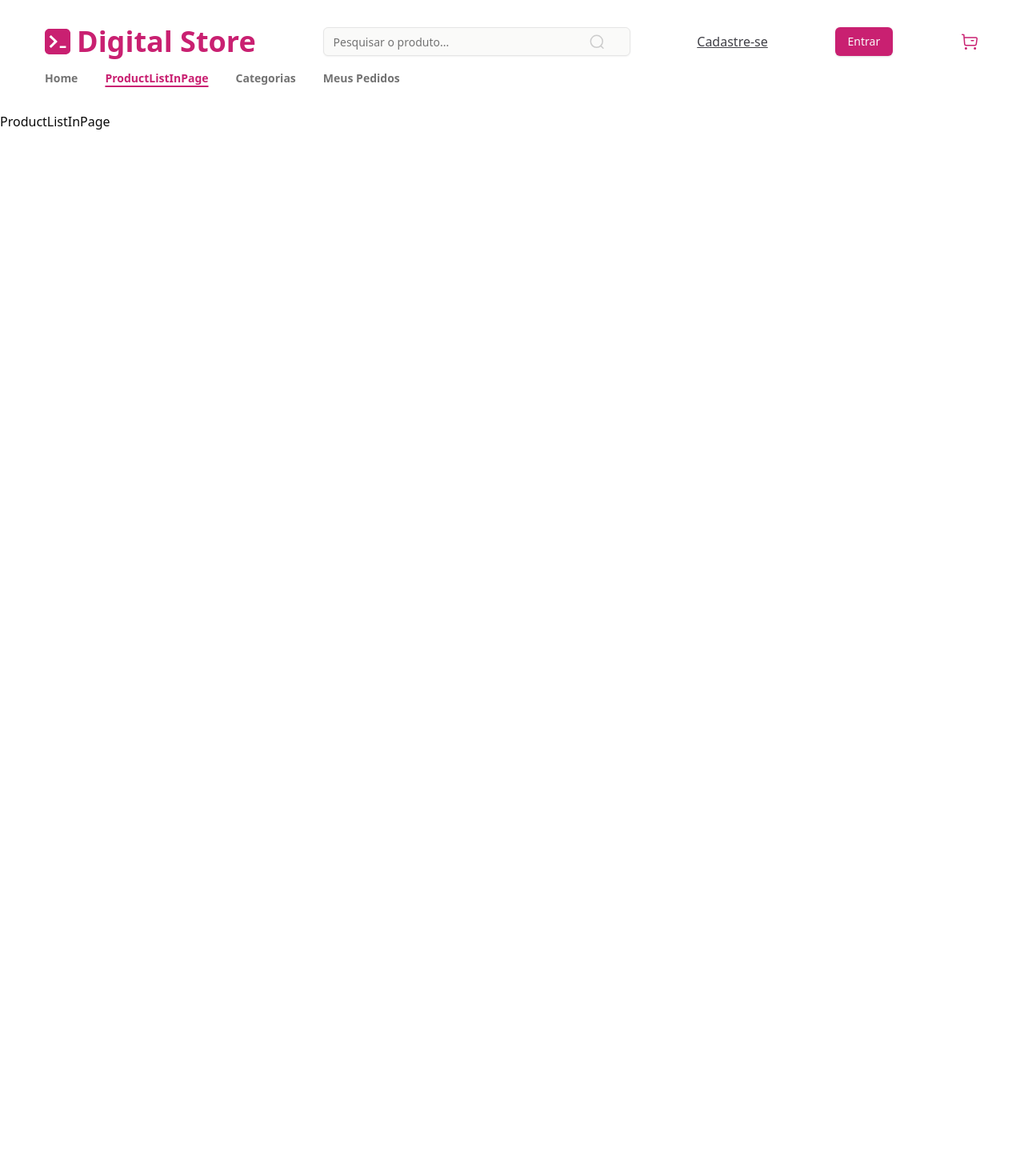
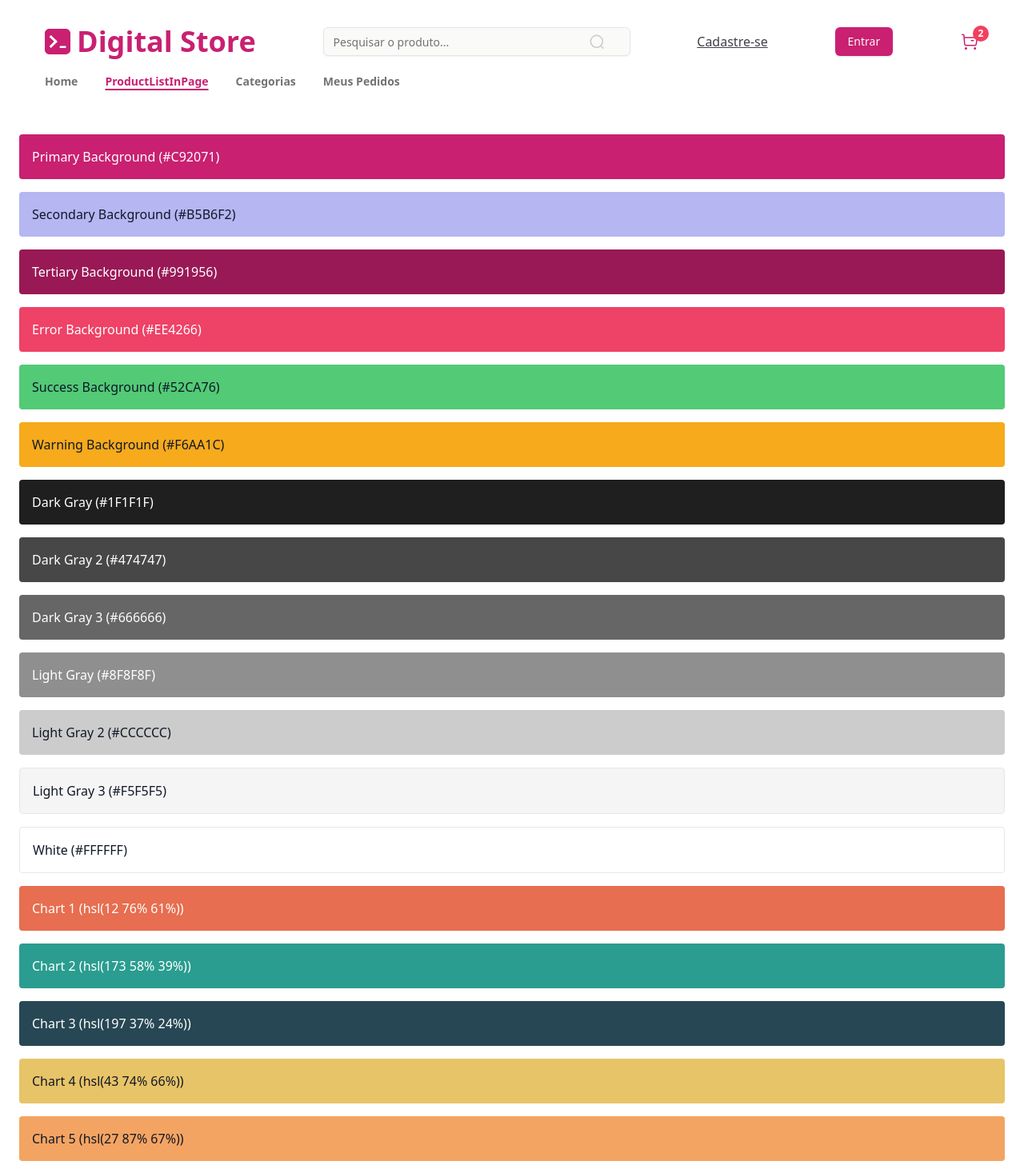
Before and after one commit to cauaosp/projeto-front-geracaotech, a React (Vite) app in the folder digital-store-project/: page /productlist in a window 1280 px wide. Shown: the top 1467 px of the page at 80% size. Before the commit the page ends 800 px from the top, so only its background shows below. Built offline with nearby package versions, Linux system fonts and the light colour scheme.

Commit message:
refactor: adicionado o balão no carrinho de compras e a distancia do menu de navegacao

```diff
--- /dev/null
+++ b/digital-store-project/src/components/Header/CarBuy.jsx
@@ -0,0 +1,12 @@
+const CarBuy = () => {
+  return (
+    <div className="relative">
+      <img src="/Carbuy.svg" alt="Carrinho de compras" />
+      <div className="absolute -top-2 -right-3 bg-rose-500 size-5 text-white font-bold text-xs rounded-full items-center justify-center flex">
+        2
+      </div>
+    </div>
+  );
+};
+
+export default CarBuy;
--- a/digital-store-project/src/components/Header/index.jsx
+++ b/digital-store-project/src/components/Header/index.jsx
@@ -2,13 +2,14 @@ import { Button } from "@/components/ui/button";
 import { Input } from "@/components/ui/input";
 import Logo from "../Logo";
 import { SidebarTrigger } from "../ui/sidebar";
+import CarBuy from "./CarBuy";
 import SiteNavigation from "./SiteNavigation";
 
 const Header = () => {
   return (
     <>
-      <div className="hidden md:block items-center p-8 px-14">
-        <div className="flex justify-between items-center mb-4">
+      <div className="hidden md:block items-center py-8 px-14">
+        <div className="flex justify-between items-center mb-5">
           <Logo />
           <div className="relative flex items-center">
             <Input
@@ -19,7 +20,7 @@ const Header = () => {
           </div>
           <div className="underline text-zinc-700">Cadastre-se</div>
           <Button>Entrar</Button>
-          <img src="/Carbuy.svg" alt="Carrinho de compras" />
+          <CarBuy />
         </div>
         <SiteNavigation />
       </div>
@@ -28,7 +29,7 @@ const Header = () => {
         <Logo />
         <div className="flex gap-4">
           <img src="/Search.svg" alt="Lupa" />
-          <img src="/Carbuy.svg" alt="Carrinho de compras" />
+          <CarBuy />
         </div>
       </div>
     </>
--- a/digital-store-project/src/pages/ProductListInPage/index.jsx
+++ b/digital-store-project/src/pages/ProductListInPage/index.jsx
@@ -1,7 +1,77 @@
 const ProductListInPage = () => {
   return (
     <>
-      <h1>ProductListInPage</h1>
+      <div className="space-y-4 p-6">
+        {/* Primary Colors */}
+        <div className="bg-[rgb(var(--color-primary))] p-4 rounded text-white">
+          Primary Background (#C92071)
+        </div>
+        <div className="bg-[rgb(var(--color-secondary))] p-4 rounded text-gray-900">
+          Secondary Background (#B5B6F2)
+        </div>
+        <div className="bg-[rgb(var(--color-tertiary))] p-4 rounded text-white">
+          Tertiary Background (#991956)
+        </div>
+
+        {/* Status Colors */}
+        <div className="bg-[rgb(var(--color-error))] p-4 rounded text-white">
+          Error Background (#EE4266)
+        </div>
+        <div className="bg-[rgb(var(--color-success))] p-4 rounded text-gray-900">
+          Success Background (#52CA76)
+        </div>
+        <div className="bg-[rgb(var(--color-warning))] p-4 rounded text-gray-900">
+          Warning Background (#F6AA1C)
+        </div>
+
+        {/* Grayscale Colors */}
+        <div className="bg-[rgb(var(--color-dark-gray))] p-4 rounded text-white">
+          Dark Gray (#1F1F1F)
+        </div>
+        <div className="bg-[rgb(var(--color-dark-gray-2))] p-4 rounded text-white">
+          Dark Gray 2 (#474747)
+        </div>
+        <div className="bg-[rgb(var(--color-dark-gray-3))] p-4 rounded text-white">
+          Dark Gray 3 (#666666)
+        </div>
+        <div className="bg-[rgb(var(--color-light-gray))] p-4 rounded text-white">
+          Light Gray (#8F8F8F)
+        </div>
+        <div className="bg-[rgb(var(--color-light-gray-2))] p-4 rounded text-gray-900">
+          Light Gray 2 (#CCCCCC)
+        </div>
+        <div className="bg-[rgb(var(--color-light-gray-3))] p-4 rounded text-gray-900 border border-gray-200">
+          Light Gray 3 (#F5F5F5)
+        </div>
+        <div className="bg-[rgb(var(--color-white))] p-4 rounded text-gray-900 border border-gray-200">
+          White (#FFFFFF)
+        </div>
+
+        {/* Chart Colors */}
+        <div className="bg-[hsl(var(--chart-1))] p-4 rounded text-white">
+          Chart 1 (hsl(12 76% 61%))
+        </div>
+        <div className="bg-[hsl(var(--chart-2))] p-4 rounded text-white">
+          Chart 2 (hsl(173 58% 39%))
+        </div>
+        <div className="bg-[hsl(var(--chart-3))] p-4 rounded text-white">
+          Chart 3 (hsl(197 37% 24%))
+        </div>
+        <div className="bg-[hsl(var(--chart-4))] p-4 rounded text-gray-900">
+          Chart 4 (hsl(43 74% 66%))
+        </div>
+        <div className="bg-[hsl(var(--chart-5))] p-4 rounded text-gray-900">
+          Chart 5 (hsl(27 87% 67%))
+        </div>
+
+        {/* Sidebar Colors */}
+        <div className="bg-[hsl(var(--sidebar-background))] p-4 rounded text-gray-900 border border-gray-200">
+          Sidebar Background (hsl(0 0% 98%))
+        </div>
+        <div className="bg-[hsl(var(--sidebar-primary))] p-4 rounded text-white">
+          Sidebar Primary (hsl(240 5.9% 10%))
+        </div>
+      </div>{" "}
     </>
   );
 };
```
